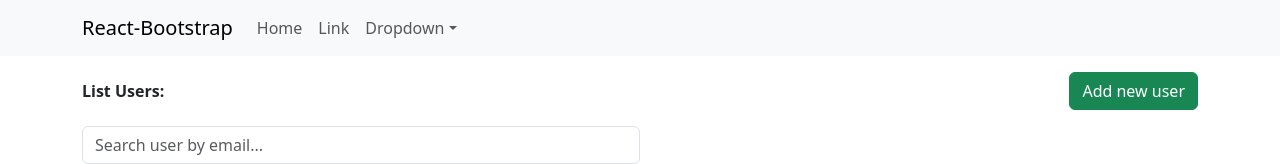
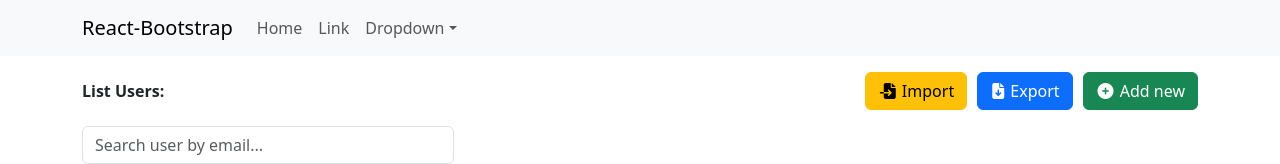
Before and after one commit to doiphan2002/React-Practice, a React (Create React App) app: page / in a window 1280 px wide. Shown: the top 164 px of the page. Built offline with nearby package versions, Linux system fonts and the light colour scheme; no server answers.

Commit message:
function import/export

```diff
--- a/package.json
+++ b/package.json
@@ -10,8 +10,10 @@
     "axios": "^1.6.8",
     "bootstrap": "^5.3.3",
     "lodash": "^4.17.21",
+    "papaparse": "^5.4.1",
     "react": "^18.3.1",
     "react-bootstrap": "^2.10.2",
+    "react-csv": "^2.2.2",
     "react-dom": "^18.3.1",
     "react-paginate": "^8.2.0",
     "react-scripts": "5.0.1",
--- a/src/App.scss
+++ b/src/App.scss
@@ -13,9 +13,5 @@
 }
 
 .app-container {
-  .add-new {
-    display: flex;
-    align-items: center;
-    justify-content: space-between;
-  }
+
 }
--- a/src/components/TableUser.scss
+++ b/src/components/TableUser.scss
@@ -7,3 +7,17 @@
         padding: 0 2px;
     }
 }
+.add-new {
+    display: flex;
+    align-items: center;
+    justify-content: space-between;
+
+    .group-btns {
+        display: flex;
+        gap: 10px;
+
+        i {
+            padding: 0 2px;
+        }
+    }
+  }
--- a/src/components/TableUsers.jsx
+++ b/src/components/TableUsers.jsx
@@ -8,6 +8,7 @@
 import ModalConfirm from './ModalConfirm';
 import _, { debounce } from "lodash"
 import './TableUser.scss';
+import { CSVLink, CSVDownload } from 'react-csv';
 
 
 const TableUsers = (props) => {
@@ -23,6 +24,7 @@
   const [sortBy, setSortBy] = useState("asc");
   const [sortField, setSortField] =useState("id");
   const [searchByEmail, setSearchByEmail] = useState("");
+
 
 
   const handleClose = () => {
@@ -103,16 +105,36 @@
 
   }, 500)
 
+  const csvData = [
+    ["firstname", "lastname", "email"],
+    ["Ahmed", "Tomi", "ah@smthing.co.com"],
+    ["Raed", "Labes", "rl@smthing.co.com"],
+    ["Yezzi", "Min l3b", "ymin@cocococo.com"]
+  ]
+
 
     return (
     <>
     <div className='my-3 add-new'>
           <span><b>List Users:</b></span>
-          <button className='btn btn-success'
+          <div className='group-btns'>
+            <label htmlFor="test" className='btn btn-warning'>
+            <i className='fa-solid fa-file-import'></i> Import</label>
+            <input id='test' type='file' hidden/>
+            <CSVLink
+            data={csvData}
+            className='btn btn-primary'
+            target='_blank'
+            filename={"users.csv"}
+            > <i className='fa-solid fa-file-arrow-down'></i> Export</CSVLink>
+            <button className='btn btn-success'
           onClick={() => setIsShowModalAddNew(true)}
-          >Add new user</button>
+          >
+            <i className='fa-solid fa-circle-plus'></i> Add new
+            </button>
+          </div>
         </div>
-        <div className='col-6 my-3'>
+        <div className='col-4 my-3'>
           <input
           className='form-control'
           placeholder='Search user by email...'
```
Also changed, not shown: 1 other file (tests, documents, lock files or other folders).
